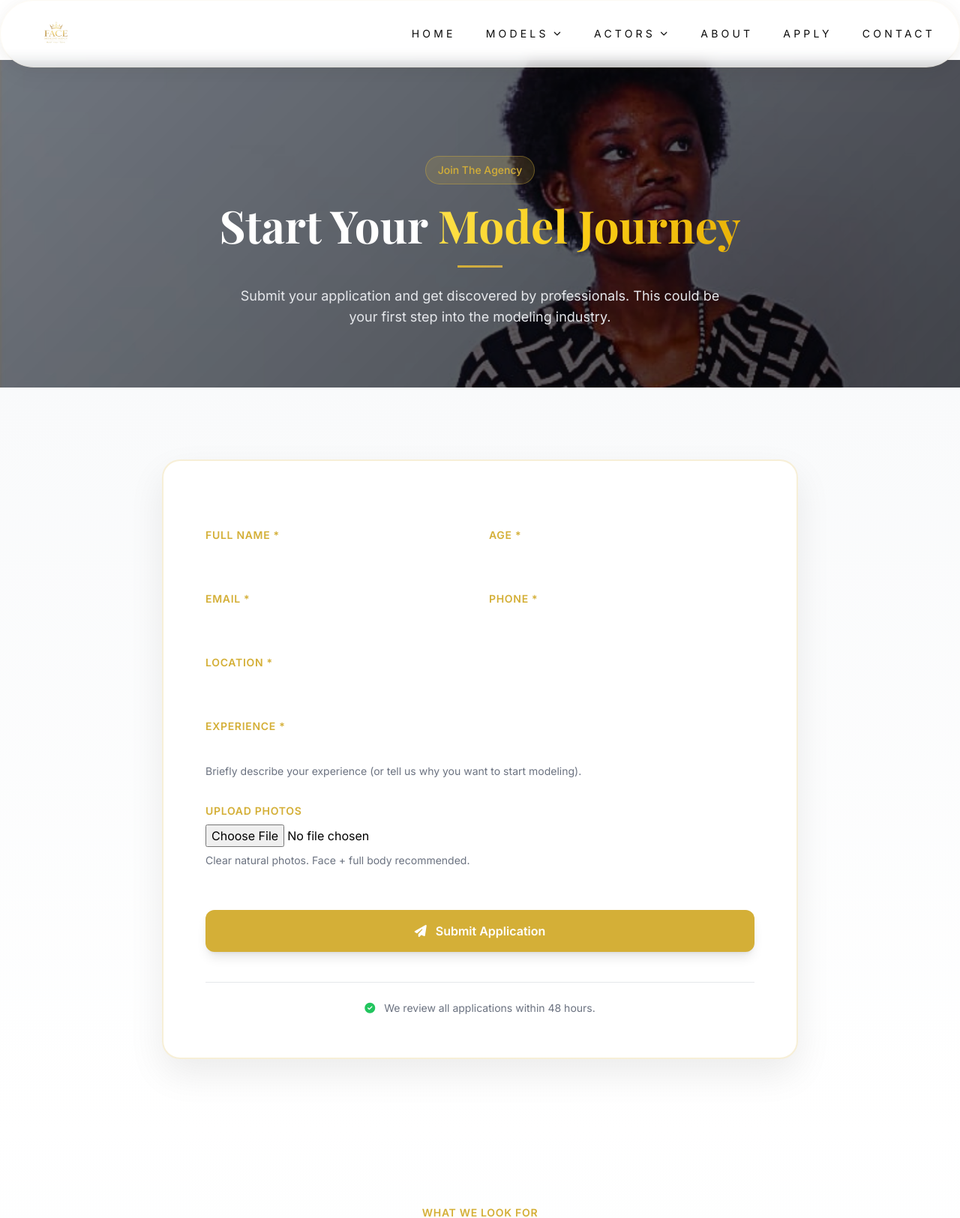
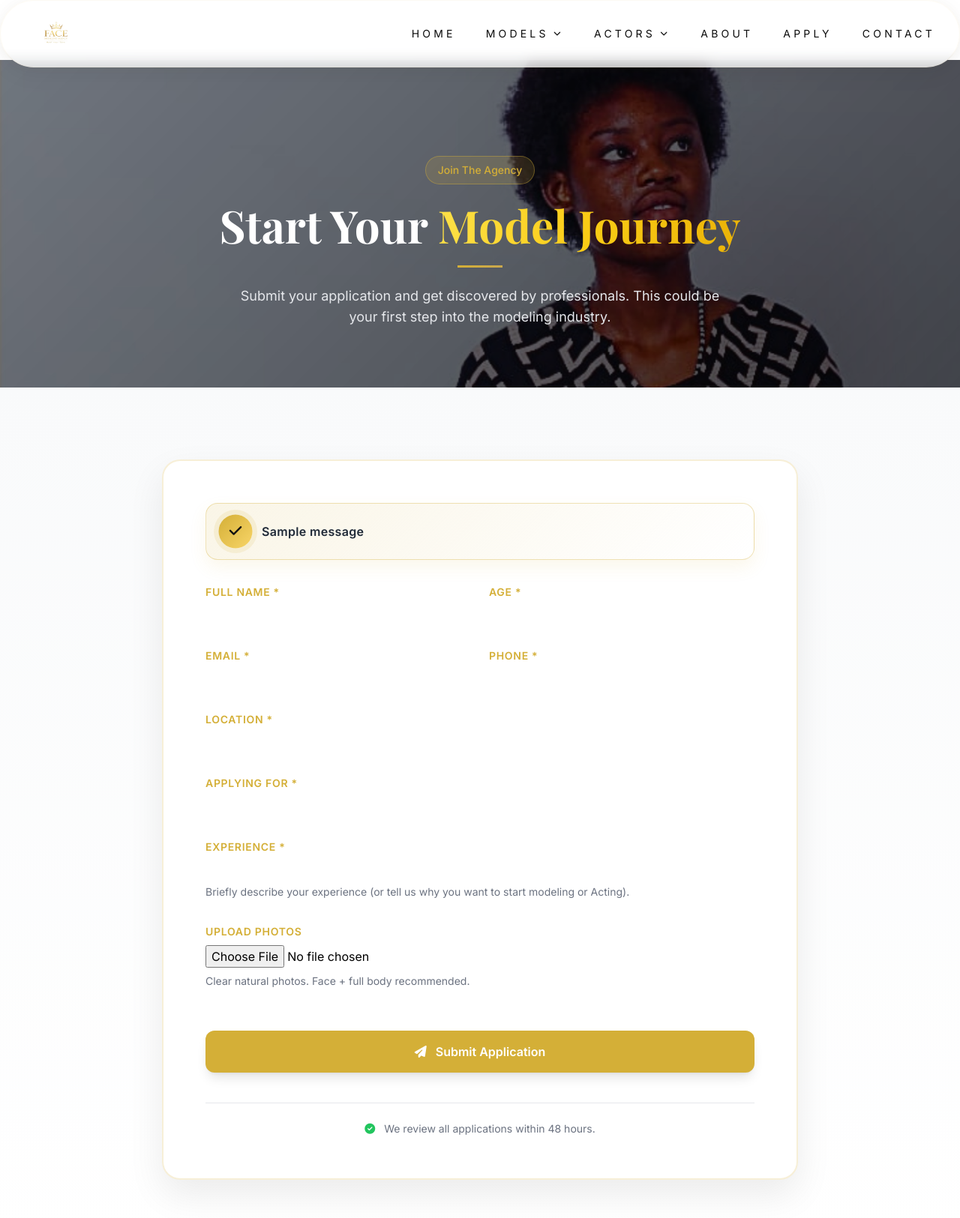
Before and after one commit to codex10800-pixel/model-agency, a Django app: template templates/core/apply.html in a window 1280 px wide. Shown: the top 1625 px of the page at 75% size. Run offline with Django 3.2, Linux system fonts and the light colour scheme; the template is opened without the code that fills it, so the values that code supplies are empty, except form fields; tables that the repository leaves empty hold one stand-in row (values such as "Sample post"); one stand-in notice (Sample message) is shown; form fields are guessed from the names that the template uses; some libraries are stand-ins or nearby versions.

Commit message:
Enhance application success banner and include selected application type

```diff
--- a/agency/settings.py
+++ b/agency/settings.py
@@ -30,14 +30,14 @@ DEBUG = os.environ.get('DEBUG', 'True') == 'True'
 
 ALLOWED_HOSTS = os.environ.get(
     'ALLOWED_HOSTS',
-    'localhost,127.0.0.1,facemodeling.onrender.com,.onrender.com'
+    'localhost,127.0.0.1,testserver,facemodeling.onrender.com,.onrender.com'
 ).split(',')
 
 CSRF_TRUSTED_ORIGINS = [
     origin.strip()
     for origin in os.environ.get(
         'CSRF_TRUSTED_ORIGINS',
-        'https://facemodeling.onrender.com,https://www.facemodeling.onrender.com'
+        'https://facemodeling.onrender.com,https://www.facemodeling.onrender.com,http://localhost:8000,http://127.0.0.1:8000'
     ).split(',') if origin.strip()
 ]
 
--- a/core/forms.py
+++ b/core/forms.py
@@ -5,7 +5,7 @@ from .models import Application, ContactMessage
 class ApplicationForm(forms.ModelForm):
     class Meta:
         model = Application
-        fields = ['name', 'age', 'email', 'phone', 'location', 'experience', 'images']
+        fields = ['name', 'age', 'email', 'phone', 'location', 'application_type', 'experience', 'images']
         widgets = {
             'name': forms.TextInput(attrs={
                 'class': 'w-full px-4 py-3 rounded-lg bg-gray-800 border border-gray-700 text-white placeholder-gray-400 focus:outline-none focus:border-amber-500 transition-colors',
@@ -28,6 +28,9 @@ class ApplicationForm(forms.ModelForm):
             'location': forms.TextInput(attrs={
                 'class': 'w-full px-4 py-3 rounded-lg bg-gray-800 border border-gray-700 text-white placeholder-gray-400 focus:outline-none focus:border-amber-500 transition-colors',
                 'placeholder': 'City, Country'
+            }),
+            'application_type': forms.Select(attrs={
+                'class': 'w-full px-4 py-3 rounded-lg bg-gray-800 border border-gray-700 text-white focus:outline-none focus:border-amber-500 transition-colors'
             }),
             'experience': forms.Textarea(attrs={
                 'class': 'w-full px-4 py-3 rounded-lg bg-gray-800 border border-gray-700 text-white placeholder-gray-400 focus:outline-none focus:border-amber-500 transition-colors',
--- a/core/models.py
+++ b/core/models.py
@@ -66,11 +66,17 @@ class ActorPortfolioImage(models.Model):
 
 
 class Application(models.Model):
+    APPLICATION_TYPE_CHOICES = [
+        ('model', 'Model'),
+        ('actor', 'Actor'),
+    ]
+
     name = models.CharField(max_length=100)
     age = models.PositiveIntegerField()
     email = models.EmailField()
     phone = models.CharField(max_length=20)
     location = models.CharField(max_length=100)
+    application_type = models.CharField(max_length=10, choices=APPLICATION_TYPE_CHOICES, default='model')
     experience = models.TextField()
     images = models.URLField(max_length=500, blank=True, null=True)
     created_at = models.DateTimeField(auto_now_add=True)
--- a/templates/core/apply.html
+++ b/templates/core/apply.html
@@ -183,6 +183,50 @@
         font-weight: 500;
     }
 
+    .success-banner {
+        display: flex;
+        align-items: center;
+        gap: 14px;
+        padding: 16px 18px;
+        border-radius: 16px;
+        border: 1px solid rgba(212, 175, 55, 0.35);
+        background: linear-gradient(135deg, rgba(212, 175, 55, 0.12), rgba(255,255,255,0.8));
+        color: #1f2937;
+        box-shadow: 0 12px 28px rgba(212, 175, 55, 0.12);
+        animation: successBannerGlow 1.8s ease-in-out infinite alternate;
+    }
+
+    .success-banner-icon {
+        display: inline-flex;
+        align-items: center;
+        justify-content: center;
+        width: 42px;
+        height: 42px;
+        min-width: 42px;
+        border-radius: 50%;
+        background: linear-gradient(135deg, #d4af37, #f8d568);
+        color: #111111;
+        font-size: 1.1rem;
+        box-shadow: 0 0 0 6px rgba(212, 175, 55, 0.12);
+        animation: successCheckPulse 1.5s ease-in-out infinite;
+    }
+
+    .success-banner-text {
+        font-weight: 700;
+        line-height: 1.5;
+        letter-spacing: 0.02em;
+    }
+
+    @keyframes successBannerGlow {
+        0% { box-shadow: 0 8px 20px rgba(212, 175, 55, 0.08); }
+        100% { box-shadow: 0 16px 32px rgba(212, 175, 55, 0.18); }
+    }
+
+    @keyframes successCheckPulse {
+        0%, 100% { transform: scale(1); }
+        50% { transform: scale(1.08); }
+    }
+
     /* Requirement card styling */
     .requirement-card {
         background: white;
@@ -289,6 +333,20 @@
 
         <div class="form-container p-10 md:p-14 animate-on-scroll scale-up">
 
+            {% if messages %}
+                <div class="mb-8 space-y-3">
+                    {% for message in messages %}
+                        <div class="success-banner
+                            {% if message.tags == 'error' %}bg-red-50 border-red-200 text-red-700
+                            {% elif message.tags == 'warning' %}bg-amber-50 border-amber-200 text-amber-800
+                            {% endif %}">
+                            <span class="success-banner-icon"><i class="fa-solid fa-check"></i></span>
+                            <span class="success-banner-text">{{ message }}</span>
+                        </div>
+                    {% endfor %}
+                </div>
+            {% endif %}
+
             <form method="post" enctype="multipart/form-data" class="space-y-8">
                 {% csrf_token %}
 
@@ -341,11 +399,19 @@
                     {% endif %}
                 </div>
 
+                <div class="slide-left animate-on-scroll delay-3">
+                    <label class="form-label">Applying For *</label>
+                    {{ form.application_type }}
+                    {% if form.application_type.errors %}
+                    <p class="form-error">{{ form.application_type.errors.0 }}</p>
+                    {% endif %}
+                </div>
+
                 <div class="slide-left animate-on-scroll delay-4">
                     <label class="form-label">Experience *</label>
                     {{ form.experience }}
                     <p class="text-gray-500 text-sm mt-2">
-                        Briefly describe your experience (or tell us why you want to start modeling).
+                        Briefly describe your experience (or tell us why you want to start modeling or Acting).
                     </p>
                 </div>
 
```
Also changed, not shown: core/admin.py (+4 -3 lines), core/tests.py (+40 -2 lines), core/views.py (+6 -1 lines), core/migrations/0003_application_application_type_and_more.py (added), db.sqlite3.
